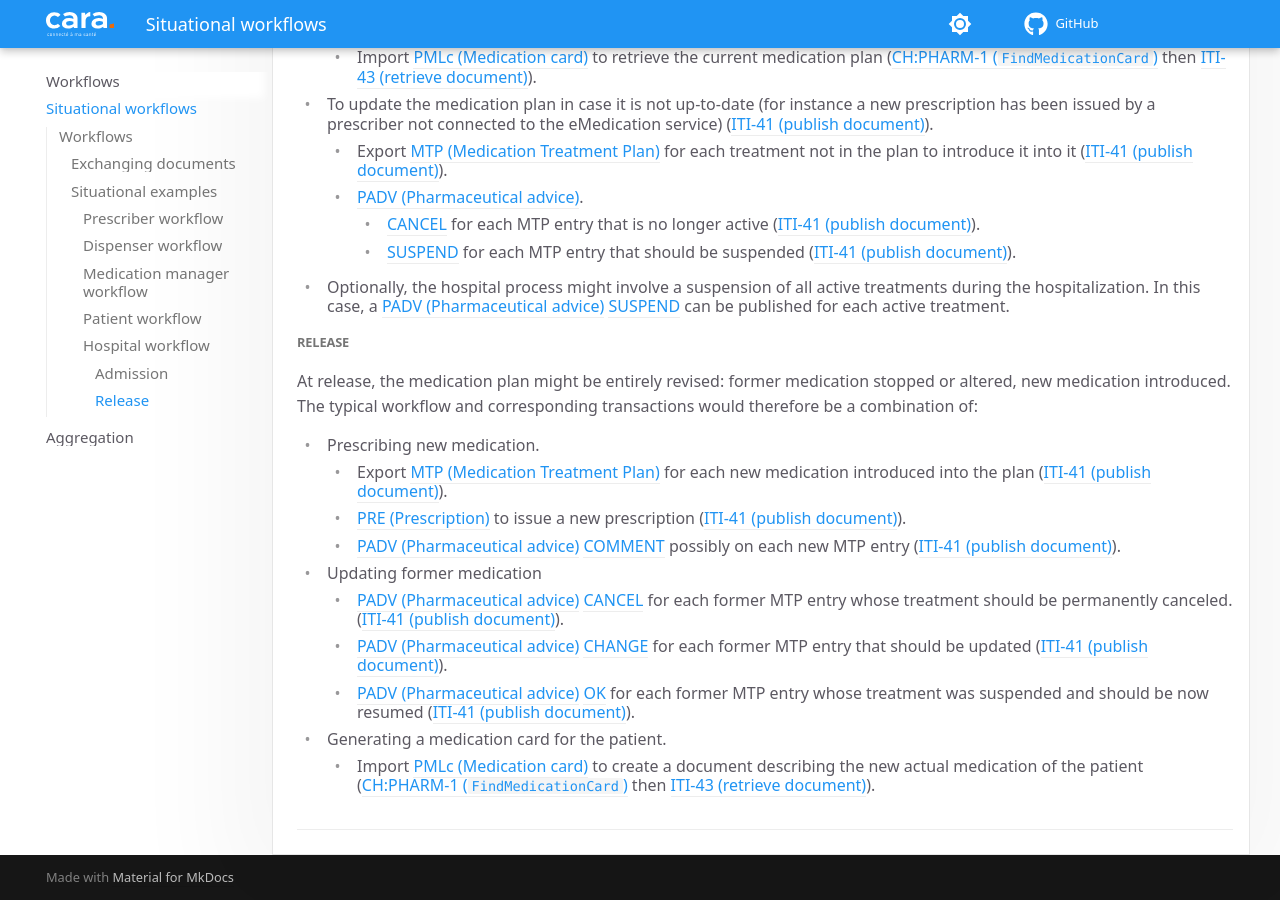
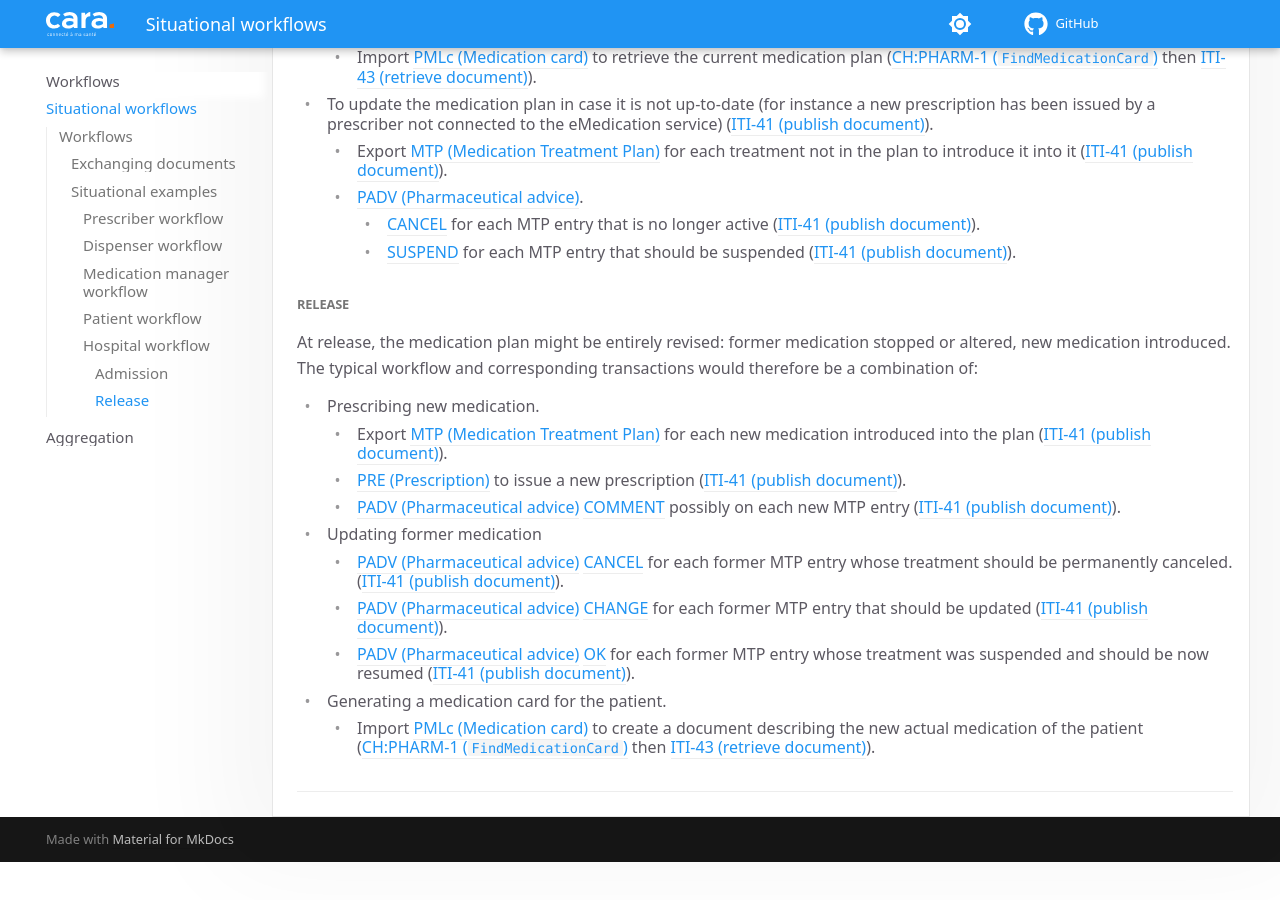
Before and after one commit to CARA-ch/emed-service-guide, an MkDocs documentation site: the page built from docs/workflows/situationalworkflows.md, in a window 1280 px wide and 900 px high, scrolled down 2942 px. Built offline with MkDocs 1.6.1 and Material for MkDocs 9.7.7, drawn with Linux system fonts in a browser that asks for light colours; comment, search, counter and statistics services are not loaded; after the commit the page ends 3804 px from its top, so only the background shows below that.

Commit message:
revert situational wf, fix typo in aggregation

```diff
--- a/docs/workflows/situationalworkflows.md
+++ b/docs/workflows/situationalworkflows.md
@@ -85,7 +85,6 @@ The typical workflow at admission, and the corresponding transactions would be:
     * [PADV (Pharmaceutical advice)](https://build.fhir.org/ig/CARA-ch/ch-emed-epr/document_padv.html).
         * [CANCEL](https://build.fhir.org/ig/CARA-ch/ch-emed-epr/document_padv.html#padv-cancel) for each MTP entry that is no longer active ([ITI-41 (publish document)](../transactions/iti41.md)).
         * [SUSPEND](https://build.fhir.org/ig/CARA-ch/ch-emed-epr/document_padv.html#padv-suspend) for each MTP entry that should be suspended ([ITI-41 (publish document)](../transactions/iti41.md)).
-* Optionally, the hospital process might involve a suspension of all active treatments during the hospitalization. In this case, a [PADV (Pharmaceutical advice)](https://build.fhir.org/ig/CARA-ch/ch-emed-epr/document_padv.html) [SUSPEND](https://build.fhir.org/ig/CARA-ch/ch-emed-epr/document_padv.html#padv-suspend) can be published for each active treatment.
 
 ##### Release
 At release, the medication plan might be entirely revised: former medication stopped or altered, new medication introduced. The typical workflow and corresponding transactions would therefore be a combination of:
```
Also changed, not shown: docs/workflows/aggregation.md (+1 -0 lines).
